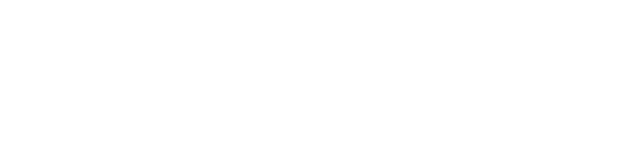
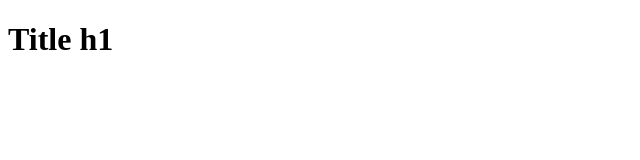
Before and after one commit to YuliiaShv/repo_2, a plain HTML site: page index.html in a window 1280 px wide. Shown: the whole page, without its empty margins (0-640 px from the left). Drawn offline with Linux system fonts and the light colour scheme.

Commit message:
added h1 tag

```diff
--- a/index.html
+++ b/index.html
@@ -6,6 +6,6 @@
     <title>Document</title>
 </head>
 <body>
-
+   <h1>Title h1</h1>
 </body>
 </html>
```
